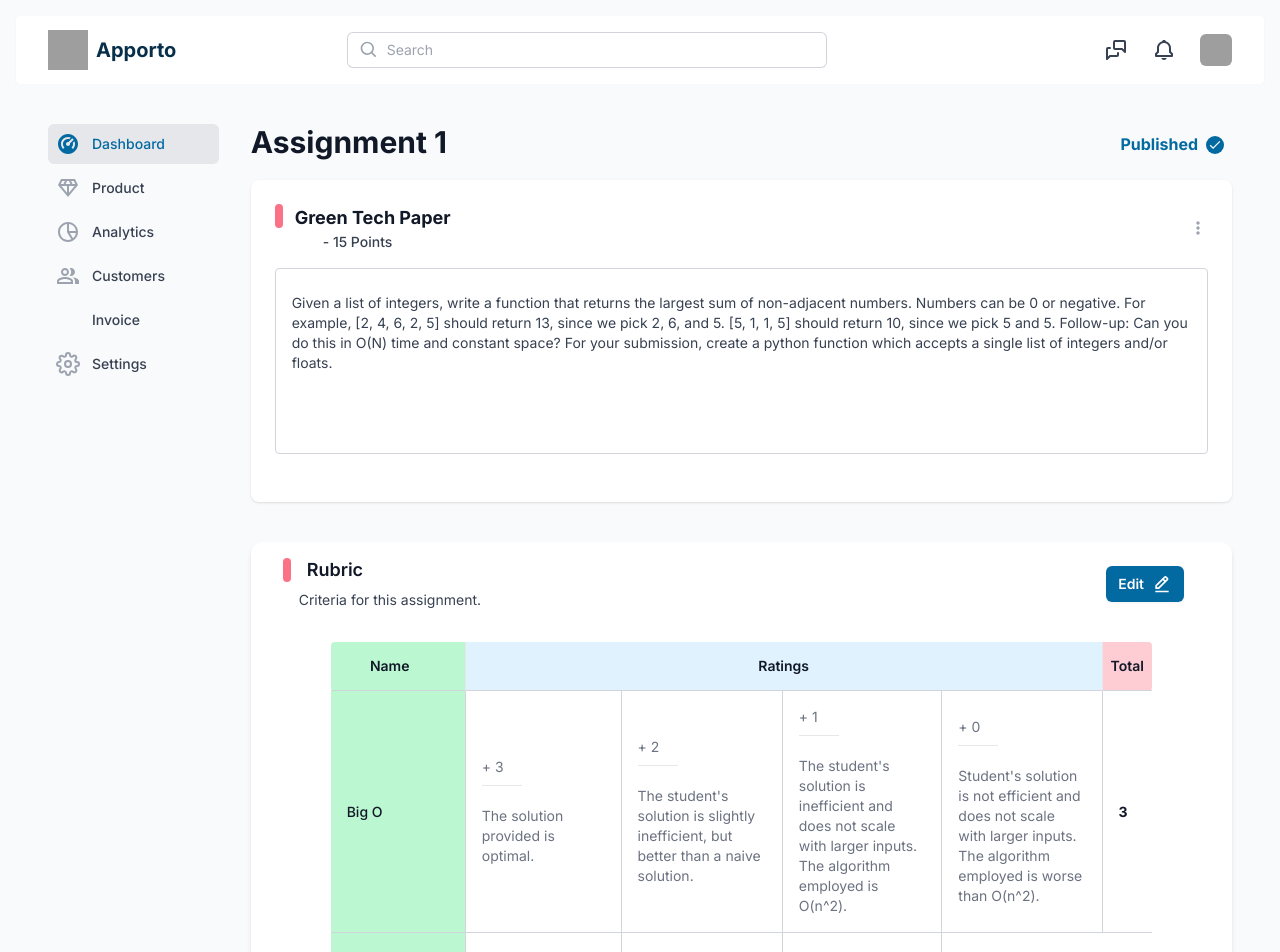
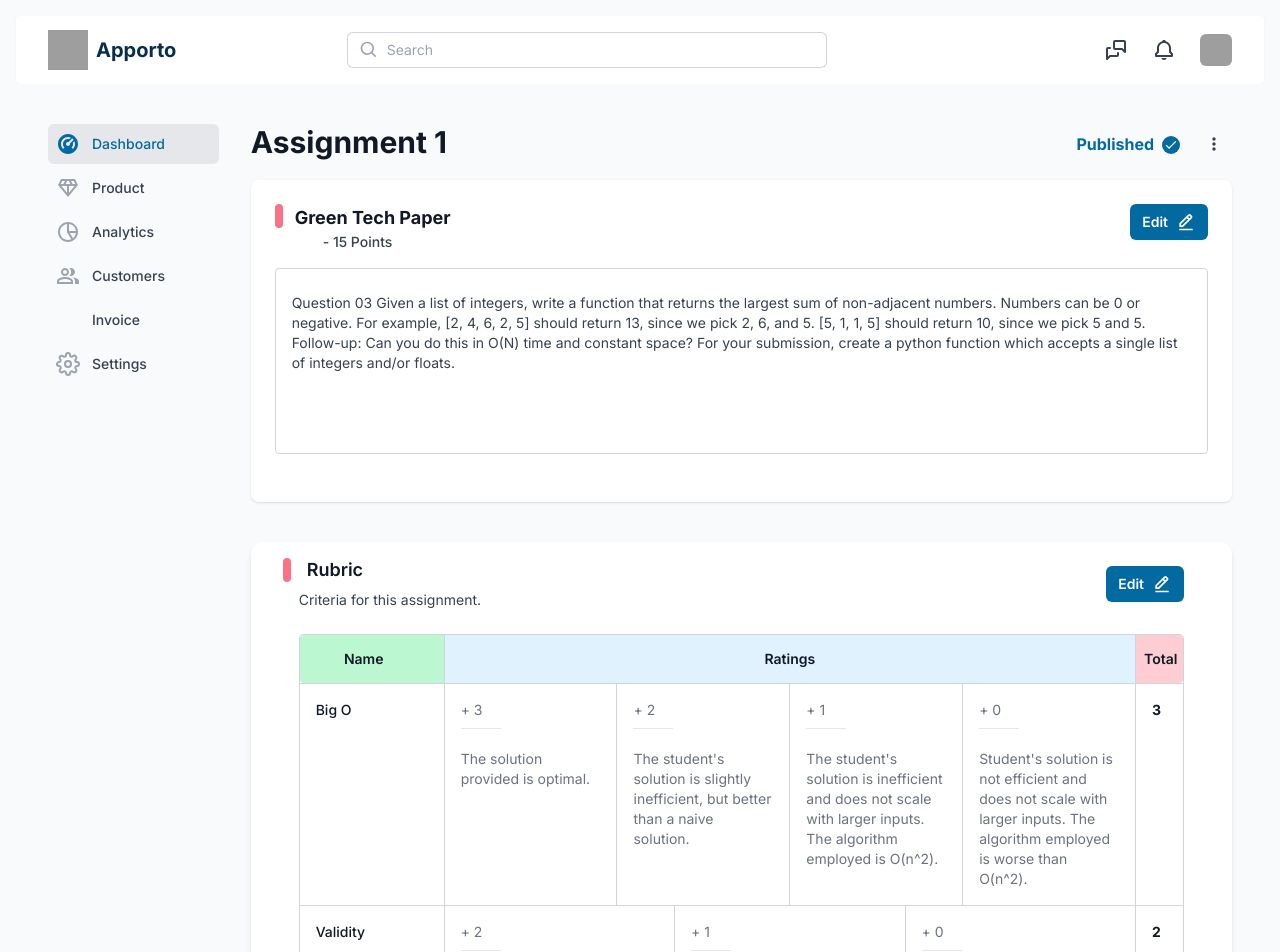
Before and after one commit to bdgcypher/autograder-frontend, a Next.js app: page / in a window 1280 px wide. Shown: the top 952 px of the page. Built offline with nearby package versions, Linux system fonts and the light colour scheme; grey boxes are pictures that could not be loaded; some icons are missing.

Commit message:
Formatted rubric so that columns dynamically scale in width. Added border. More dynamic json data

```diff
--- a/components/Dashboard/Assignment/Assignment.jsx
+++ b/components/Dashboard/Assignment/Assignment.jsx
@@ -12,14 +12,13 @@ import Rubric from "./Rubric";
 import ViewSubmission from "./ViewSubmission";
 
 export default function Assignment({ dataArray }) {
-
   function classNames(...classes) {
     return classes.filter(Boolean).join(" ");
   }
 
-  const [open, setOpen] = useState(false)
-  const [person, setPerson] = useState("")
-  const [submission, setSubmission] = useState("")
+  const [open, setOpen] = useState(false);
+  const [person, setPerson] = useState({});
+  const [submission, setSubmission] = useState("");
 
   return (
     <>
@@ -31,12 +30,79 @@ export default function Assignment({ dataArray }) {
           <div className="flex p-2 text-md font-bold text-sky-700 rounded">
             Published
             <IoMdCheckmark className="ml-2 mt-1 p-[2px] bg-sky-700 rounded-full text-lg text-slate-50" />
+            <div className="flex flex-shrink-0 self-center">
+              <Menu as="div" className="relative inline-block text-left">
+                <div>
+                  <Menu.Button className="relative -m-2 ml-4 flex items-center rounded-full p-2 text-gray-700 hover:text-sky-700">
+                    <span className="absolute -inset-1" />
+                    <span className="sr-only">Open options</span>
+                    <BiDotsVerticalRounded
+                      className="h-5 w-5"
+                      aria-hidden="true"
+                    />
+                  </Menu.Button>
+                </div>
+
+                <Transition
+                  as={Fragment}
+                  enter="transition ease-out duration-100"
+                  enterFrom="transform opacity-0 scale-95"
+                  enterTo="transform opacity-100 scale-100"
+                  leave="transition ease-in duration-75"
+                  leaveFrom="transform opacity-100 scale-100"
+                  leaveTo="transform opacity-0 scale-95"
+                >
+                  <Menu.Items className="absolute right-0 z-10 mt-2 w-56 origin-top-right rounded-md bg-white shadow-lg focus:outline-none">
+                    <div className="py-1">
+                      <Menu.Item>
+                        {({ active }) => (
+                          <a
+                            href="#"
+                            className={classNames(
+                              active
+                                ? "bg-gray-100 text-gray-900"
+                                : "text-gray-700",
+                              "flex px-4 py-2 text-sm"
+                            )}
+                          >
+                            <BiEditAlt
+                              className="mr-3 h-5 w-5 text-gray-400"
+                              aria-hidden="true"
+                            />
+                            <span>Edit</span>
+                          </a>
+                        )}
+                      </Menu.Item>
+                      <Menu.Item>
+                        {({ active }) => (
+                          <a
+                            href="#"
+                            className={classNames(
+                              active
+                                ? "bg-gray-100 text-gray-900"
+                                : "text-gray-700",
+                              "flex px-4 py-2 text-sm"
+                            )}
+                          >
+                            <RiDeleteBin5Line
+                              className="mr-3 h-5 w-5 text-gray-400"
+                              aria-hidden="true"
+                            />
+                            <span>Delete</span>
+                          </a>
+                        )}
+                      </Menu.Item>
+                    </div>
+                  </Menu.Items>
+                </Transition>
+              </Menu>
+            </div>
           </div>
         </div>
 
         {/* Description */}
 
-        <AssignmentDescription />
+        <AssignmentDescription assignment={dataArray.assignment} />
 
         {/* Rubric dropdown */}
 
@@ -44,12 +110,20 @@ export default function Assignment({ dataArray }) {
 
         {/* Submissions */}
 
-        <Submissions setOpen={setOpen} setPerson={setPerson} setSubmission={setSubmission} />
+        <Submissions
+          setOpen={setOpen}
+          setPerson={setPerson}
+          setSubmission={setSubmission}
+        />
 
         {/* View Submission popup */}
 
-        <ViewSubmission open={open} setOpen={setOpen} person={person} submission={submission} />
-
+        <ViewSubmission
+          open={open}
+          setOpen={setOpen}
+          person={person}
+          submission={submission}
+        />
       </main>
     </>
   );
--- a/components/Dashboard/Assignment/AssignmentDescription.jsx
+++ b/components/Dashboard/Assignment/AssignmentDescription.jsx
@@ -7,52 +7,13 @@ import { IoMdCheckmark } from "react-icons/io";
 import { BiDotsVerticalRounded, BiEditAlt } from "react-icons/bi";
 import { LiaClipboardListSolid } from "react-icons/lia";
 
-export default function AssignmentDescription() {
-  const assignments = [
-    {
-      id: "81614",
-      points: "15",
-      header: {
-        name: "Green Tech Paper",
-        href: "#",
-      },
-      href: "#",
+export default function AssignmentDescription({ assignment }) {
+  const assignments = [{
+      id: "1",
       title: "Green Tech Paper",
-      body: `<p>Given a list of integers, write a function that returns the largest sum of non-adjacent numbers. Numbers can be 0 or negative.\n\nFor example,
-      [2, 4, 6, 2, 5] should return 13, since we pick 2, 6, and 5. [5, 1, 1, 5] should return 10, since we pick 5 and 5.
-      \n\nFollow-up: Can you do this in O(N) time and constant space?\n\nFor your submission,
-      create a python function which accepts a single list of integers and/or floats.</p>`,
-    },
-    // {
-    //   id: "81613",
-    //   points: "35",
-    //   header: {
-    //     name: "Testing AI Essay",
-    //     href: "#",
-    //   },
-    //   href: "#",
-    //   title: "Testing AI Essay",
-    //   body: `
-    //     <p>There has been a lot of excitement over the recent growth of Ai and its potential to disrupt or even enhance students learning potential. Well now is your chance to test it out!</p>
-    //     <p>Each of you will ask ChatGPT to draft an essay about a topic of your choosing. Then you will need to write a response about whether or not you would use this essay yourself. Why and why not?
-    //     Do you think that Ai will be good for students like you? What could be some potential dangers of using Ai for education?</p>
-    //   `,
-    // },
-    // {
-    //   id: "81613",
-    //   points: "75",
-    //   header: {
-    //     name: "Portfolio Analysis",
-    //     href: "#",
-    //   },
-    //   href: "#",
-    //   title: "Portfolio Analysis",
-    //   body: `
-    //     <p>In this assignment you will be taking a look at the professional portfolio of someone you know. You will analyze their work, their references, and experience.</p>
-    //   `,
-    // },
-    // More assignments...
-  ];
+      totalPoints: "15",
+      body: assignment,
+    }];
 
   function classNames(...classes) {
     return classes.filter(Boolean).join(" ");
@@ -87,82 +48,21 @@ export default function AssignmentDescription() {
                             >
                               <span className="flex flex-row font-medium text-gray-700">
                                 <LiaClipboardListSolid className="ml-2 font-bold text-gray-700 text-xl" />
-                                - {assignment.points} Points
+                                - {assignment.totalPoints} Points
                               </span>
                               <span className="sr-only">likes</span>
                             </button>
                           </span>
                         </div>
                       </div>
-                      <div className="flex flex-shrink-0 self-center">
-                        <Menu
-                          as="div"
-                          className="relative inline-block text-left"
+                      <div className="mt-4 sm:ml-16 sm:mt-0 sm:flex-none">
+                        <button
+                          type="button"
+                          className="flex flex-row rounded-md bg-sky-700 px-3 py-2 text-center text-sm font-semibold text-white shadow-sm hover:bg-sky-600 focus-visible:outline focus-visible:outline-2 focus-visible:outline-offset-2 focus-visible:outline-sky-600"
                         >
-                          <div>
-                            <Menu.Button className="relative -m-2 flex items-center rounded-full p-2 text-gray-400 hover:text-gray-600">
-                              <span className="absolute -inset-1" />
-                              <span className="sr-only">Open options</span>
-                              <BiDotsVerticalRounded
-                                className="h-5 w-5"
-                                aria-hidden="true"
-                              />
-                            </Menu.Button>
-                          </div>
-
-                          <Transition
-                            as={Fragment}
-                            enter="transition ease-out duration-100"
-                            enterFrom="transform opacity-0 scale-95"
-                            enterTo="transform opacity-100 scale-100"
-                            leave="transition ease-in duration-75"
-                            leaveFrom="transform opacity-100 scale-100"
-                            leaveTo="transform opacity-0 scale-95"
-                          >
-                            <Menu.Items className="absolute right-0 z-10 mt-2 w-56 origin-top-right rounded-md bg-white shadow-lgfocus:outline-none">
-                              <div className="py-1">
-                                <Menu.Item>
-                                  {({ active }) => (
-                                    <a
-                                      href="#"
-                                      className={classNames(
-                                        active
-                                          ? "bg-gray-100 text-gray-900"
-                                          : "text-gray-700",
-                                        "flex px-4 py-2 text-sm"
-                                      )}
-                                    >
-                                      <BiEditAlt
-                                        className="mr-3 h-5 w-5 text-gray-400"
-                                        aria-hidden="true"
-                                      />
-                                      <span>Edit</span>
-                                    </a>
-                                  )}
-                                </Menu.Item>
-                                <Menu.Item>
-                                  {({ active }) => (
-                                    <a
-                                      href="#"
-                                      className={classNames(
-                                        active
-                                          ? "bg-gray-100 text-gray-900"
-                                          : "text-gray-700",
-                                        "flex px-4 py-2 text-sm"
-                                      )}
-                                    >
-                                      <RiDeleteBin5Line
-                                        className="mr-3 h-5 w-5 text-gray-400"
-                                        aria-hidden="true"
-                                      />
-                                      <span>Delete</span>
-                                    </a>
-                                  )}
-                                </Menu.Item>
-                              </div>
-                            </Menu.Items>
-                          </Transition>
-                        </Menu>
+                          Edit
+                          <BiEditAlt className="ml-2 text-xl" />
+                        </button>
                       </div>
                     </div>
                     <div className="mt-4 border border-gray-300 rounded divide-y divide-gray-300">
--- a/components/Dashboard/Assignment/Rubric.jsx
+++ b/components/Dashboard/Assignment/Rubric.jsx
@@ -6,68 +6,6 @@ import { BiDotsVerticalRounded, BiEditAlt } from "react-icons/bi";
 
 export default function Rubric({ rubricArray }) {
 
-  const [criteria, setCriteria] = useState([
-    {
-      name: "Solution",
-      levels: [
-        {
-          score: 1,
-          description: "Solution does not work",
-        },
-        {
-          score: 3,
-          description:
-            "The solution partially solves the problem, but errors out after a few seconds",
-        },
-        {
-          score: 5,
-          description: "The solution works correctly and efficiently",
-        },
-      ],
-      levelsTotal: "5",
-    },
-    {
-      name: "Versatility",
-      levels: [
-        {
-          score: 2,
-          description: "Only works for the original example",
-        },
-        {
-          score: 4,
-          description: "Works well on some instances but not others",
-        },
-        {
-          score: 6,
-          description:
-            "The submission can run successfully on many different instances of the assigned issue",
-        },
-      ],
-      levelsTotal: "6",
-    },
-    {
-      name: "Organization",
-      levels: [
-        {
-          score: 1,
-          description: "Very disorganized",
-        },
-        {
-          score: 3,
-          description:
-            "Fairly organized, but some things are not explained clearly",
-        },
-        {
-          score: 4,
-          description: "Very organized, everything makes sense and is readable",
-        },
-      ],
-      levelsTotal: "4",
-    },
-    // More criteria...
-  ]);
-
-  console.log(rubricArray)
 
   return (
     <div className="mt-10 p-4 bg-white rounded-xl shadow-md">
@@ -100,26 +38,26 @@ export default function Rubric({ rubricArray }) {
             <div className="px-4 sm:px-6 lg:px-8">
               <div className="mt-8 flow-root">
                 <div className="-mx-4 -my-2 mb-4 overflow-x-auto sm:-mx-6 lg:-mx-8">
-                  <div className="inline-block min-w-full py-2 sm:px-6 lg:px-8">
+                  <div className="inline-block min-w-full rounded border border-gray-300">
                     <table className="min-w-full divide-y divide-gray-300">
                       <thead>
-                        <tr className="divide-x divide-gray-200">
+                        <tr className="flex divide-x divide-gray-300">
                           <th
                             scope="col"
-                            className="py-3.5 pl-4 pr-4  text-sm font-semibold bg-green-200 text-gray-900 sm:pl-0 rounded-l"
+                            className="w-32 lg:w-36 py-3.5 pl-4 pr-4 text-sm font-semibold bg-green-200 text-gray-900 sm:pl-0 rounded-l"
                           >
                             Name
                           </th>
                           <th
                             scope="colgroup"
                             colSpan={rubricArray.length - 2}
-                            className="px-4 py-3.5  text-sm font-semibold bg-sky-100 text-gray-900"
+                            className="grow px-4 py-3.5  text-sm font-semibold bg-sky-100 text-gray-900"
                           >
                             Ratings
                           </th>
                           <th
                             scope="col"
-                            className="py-3.5 pl-2 pr-2 text-center text-sm font-semibold bg-rose-200 text-gray-900 rounded-r"
+                            className="w-12 py-3.5 pl-2 pr-2 text-sm font-semibold bg-rose-200 text-gray-900 rounded-r"
                           >
                             Total
                           </th>
@@ -129,11 +67,11 @@ export default function Rubric({ rubricArray }) {
                         {rubricArray.map((criterion) => (
                           <tr
                             key={crypto.randomUUID}
-                            className="divide-x divide-gray-300"
+                            className="flex divide-x divide-gray-300"
                           >
                             <td
                               key={crypto.randomUUID}
-                              className="py-4 pl-4 pr-4 text-sm font-medium text-gray-900 bg-green-200 "
+                              className="flex-none w-32 lg:w-36 py-4 pl-4 pr-4 text-sm font-medium text-gray-900"
                             >
                               {criterion.name}
                             </td>
@@ -141,7 +79,7 @@ export default function Rubric({ rubricArray }) {
                               ? criterion.levels.map((level) => (
                                   <td
                                     key={crypto.randomUUID}
-                                    className="p-4 text-sm text-gray-500"
+                                    className="w-full p-4 text-sm text-gray-500"
                                   >
                                     + {level.score}
                                     <br />
@@ -153,7 +91,7 @@ export default function Rubric({ rubricArray }) {
                               : null}
                             <td
                               key={crypto.randomUUID}
-                              className="py-4 pl-4 pr-4 text-sm text-gray-900 font-bold sm:pr-0"
+                              className="flex-none w-12 py-4 px-4 text-sm text-gray-900 font-bold sm:pr-0"
                             >
                               {criterion.levels[0].score}
                             </td>
--- a/components/Dashboard/Assignment/Submissions.jsx
+++ b/components/Dashboard/Assignment/Submissions.jsx
@@ -140,7 +140,7 @@ export default function Submissions({ setOpen, setPerson, setSubmission }) {
                         <div
                           onClick={() => {
                             setOpen(true);
-                            setPerson(person.name);
+                            setPerson(person);
                             setSubmission(person.submission)
                           }}
                           className="text-sky-600 hover:text-sky-900 cursor-pointer"
```
